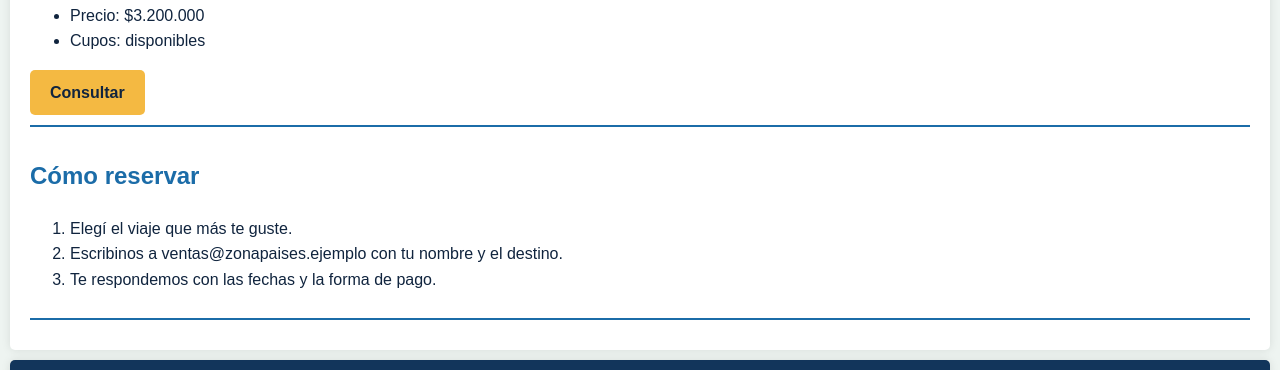
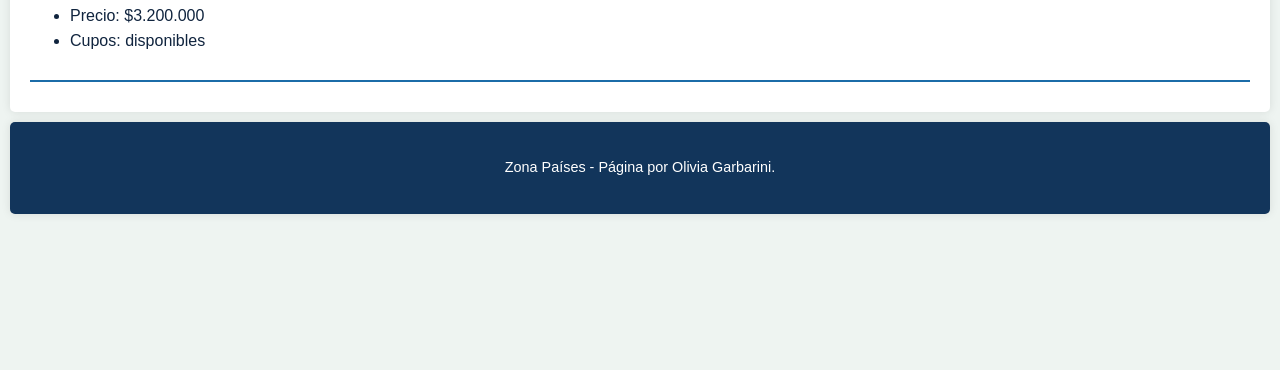
Before and after one commit to garbariniolivia-bot/tp-final-Garbarini-Olivia-4E, a plain HTML site: page viajes.html in a window 1280 px wide. Shown: the part 1755-2125 px from the top of the page. After the commit the page ends 1979 px from the top, so only its background shows below. Drawn offline with Linux system fonts and the light colour scheme.

Commit message:
terminado

```diff
--- a/viajes.html
+++ b/viajes.html
@@ -84,17 +84,6 @@
                     <li>Cupos: disponibles</li>
                 </ul>
 
-                <a class="boton" href="mailto:ventas@zonapaises.ejemplo">Consultar</a>
-            </article>
-
-            <article>
-                <h2>Cómo reservar</h2>
-
-                <ol>
-                    <li>Elegí el viaje que más te guste.</li>
-                    <li>Escribinos a ventas@zonapaises.ejemplo con tu nombre y el destino.</li>
-                    <li>Te respondemos con las fechas y la forma de pago.</li>
-                </ol>
             </article>
         </section>
 
```
